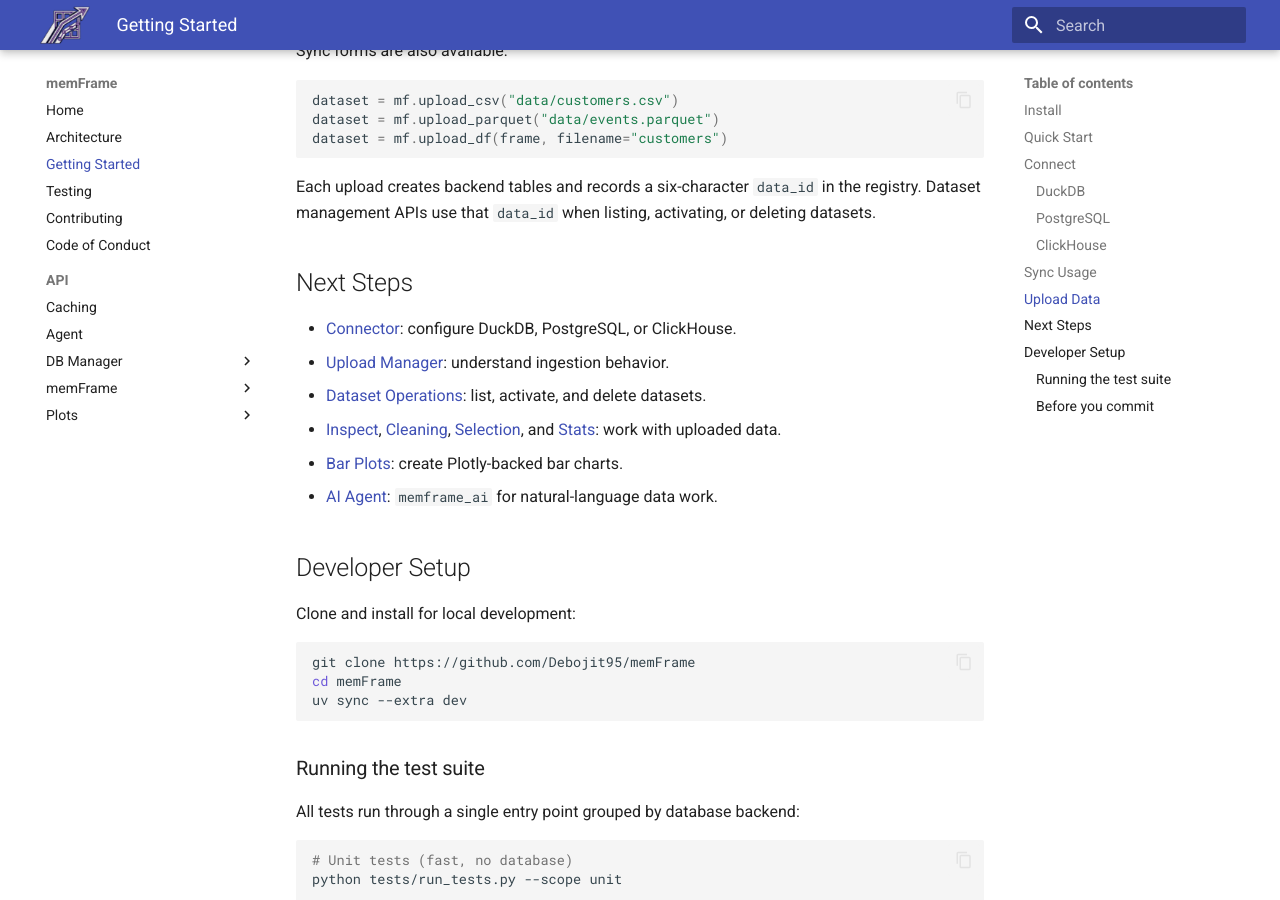
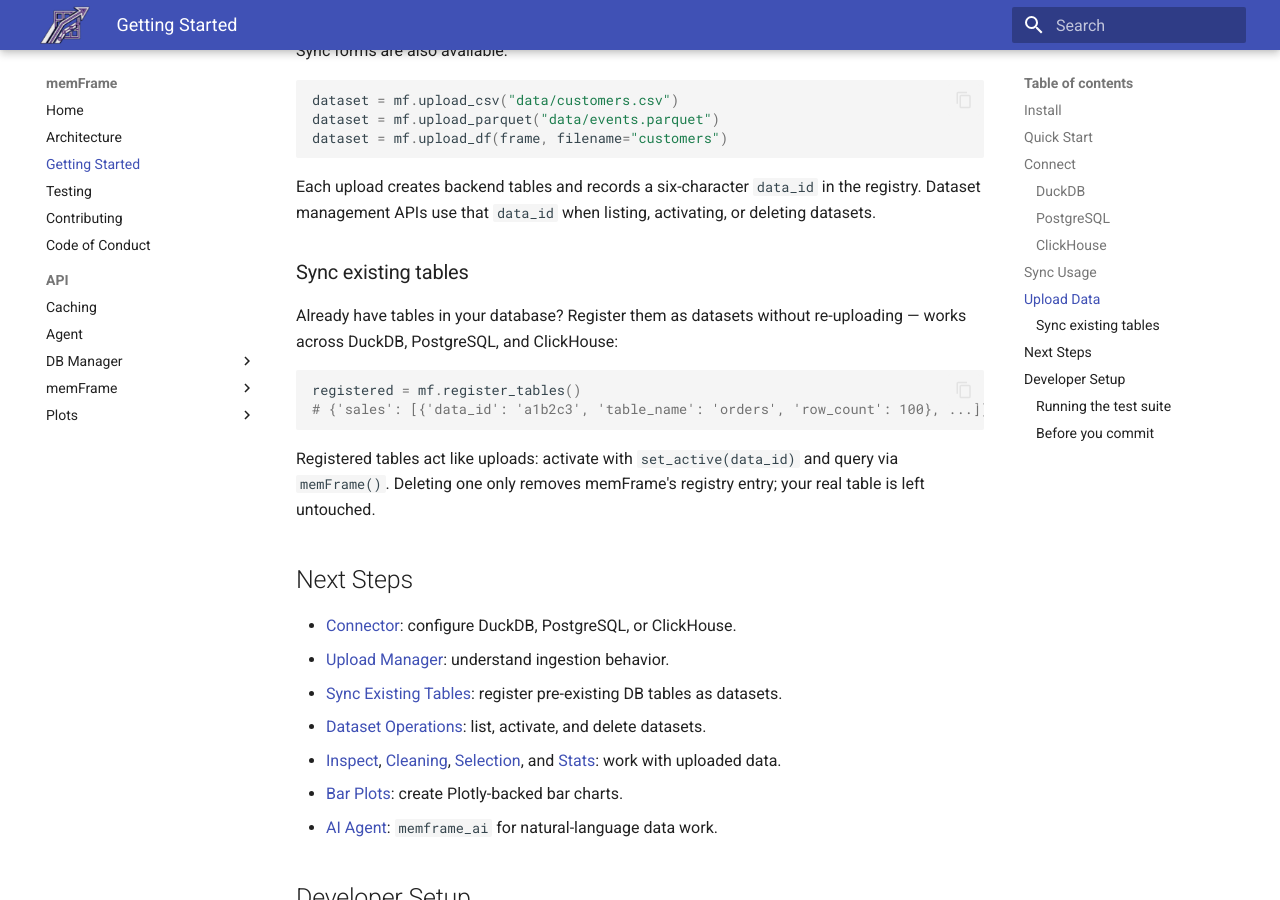
Before and after one commit to Debojit95/memFrame, an MkDocs documentation site: the page built from docs/getting-started.md, in a window 1280 px wide and 900 px high, scrolled down 3116 px. Built offline with MkDocs 1.6.1 and Material for MkDocs 9.7.7, drawn with Linux system fonts in a browser that asks for light colours.

Commit message:
[docs] Document SyncDB: register pre-existing DB tables as datasets

````diff
--- a/docs/getting-started.md
+++ b/docs/getting-started.md
@@ -166,10 +166,25 @@ Each upload creates backend tables and records a six-character `data_id` in the
 registry. Dataset management APIs use that `data_id` when listing, activating,
 or deleting datasets.
 
+### Sync existing tables
+
+Already have tables in your database? Register them as datasets without
+re-uploading — works across DuckDB, PostgreSQL, and ClickHouse:
+
+```python
+registered = mf.register_tables()
+# {'sales': [{'data_id': 'a1b2c3', 'table_name': 'orders', 'row_count': 100}, ...]}
+```
+
+Registered tables act like uploads: activate with `set_active(data_id)` and
+query via `memFrame()`. Deleting one only removes memFrame's registry entry;
+your real table is left untouched.
+
 ## Next Steps
 
 - [Connector](api/connector.md): configure DuckDB, PostgreSQL, or ClickHouse.
 - [Upload Manager](api/upload-manager.md): understand ingestion behavior.
+- [Sync Existing Tables](api/syncdb.md): register pre-existing DB tables as datasets.
 - [Dataset Operations](api/database.md): list, activate, and delete datasets.
 - [Inspect](api/inspect.md), [Cleaning](api/cleaning.md), [Selection](api/selection.md), and [Stats](api/stats.md): work with uploaded data.
 - [Bar Plots](api/bar.md): create Plotly-backed bar charts.
--- a/mkdocs.yml
+++ b/mkdocs.yml
@@ -51,6 +51,7 @@ nav:
       - DB Manager:
           - Connector: api/connector.md
           - Upload Manager: api/upload-manager.md
+          - Sync Existing Tables: api/syncdb.md
           - Dataset Operations: api/database.md
       - memFrame:
           - Inspect: api/inspect.md
````
Also changed, not shown: README.md (+14 -0 lines), docs/api/syncdb.md (added, +39 -0 lines).
